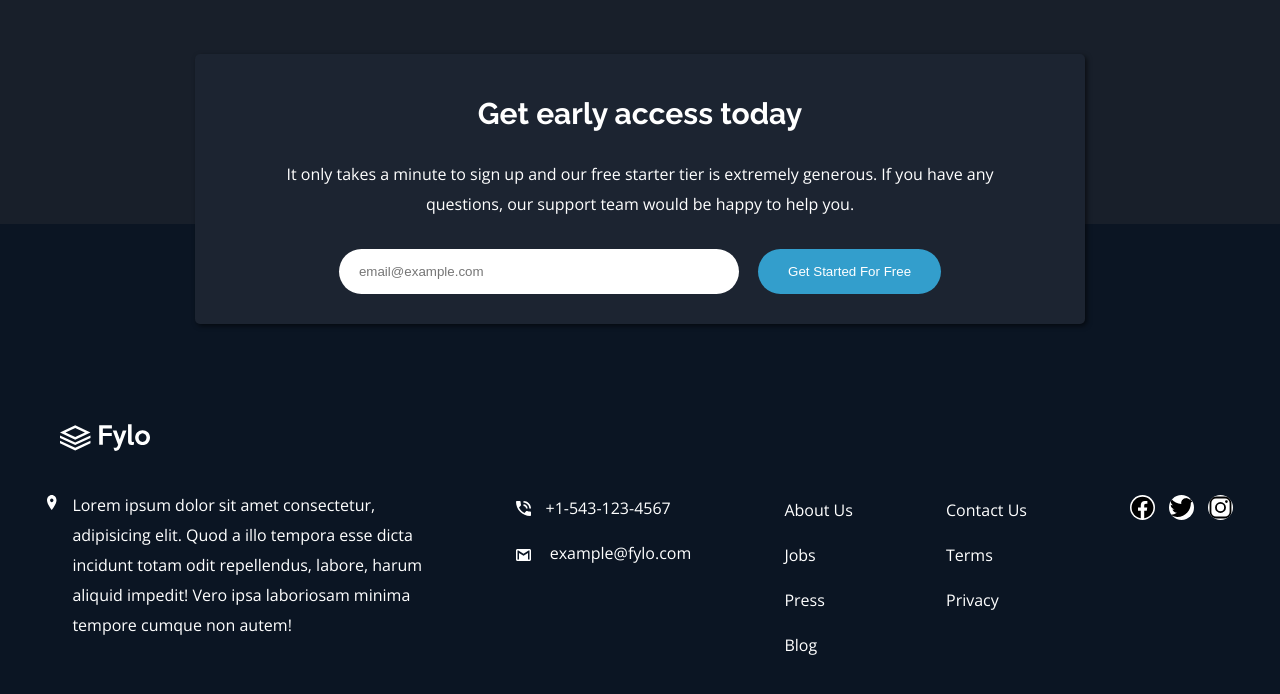
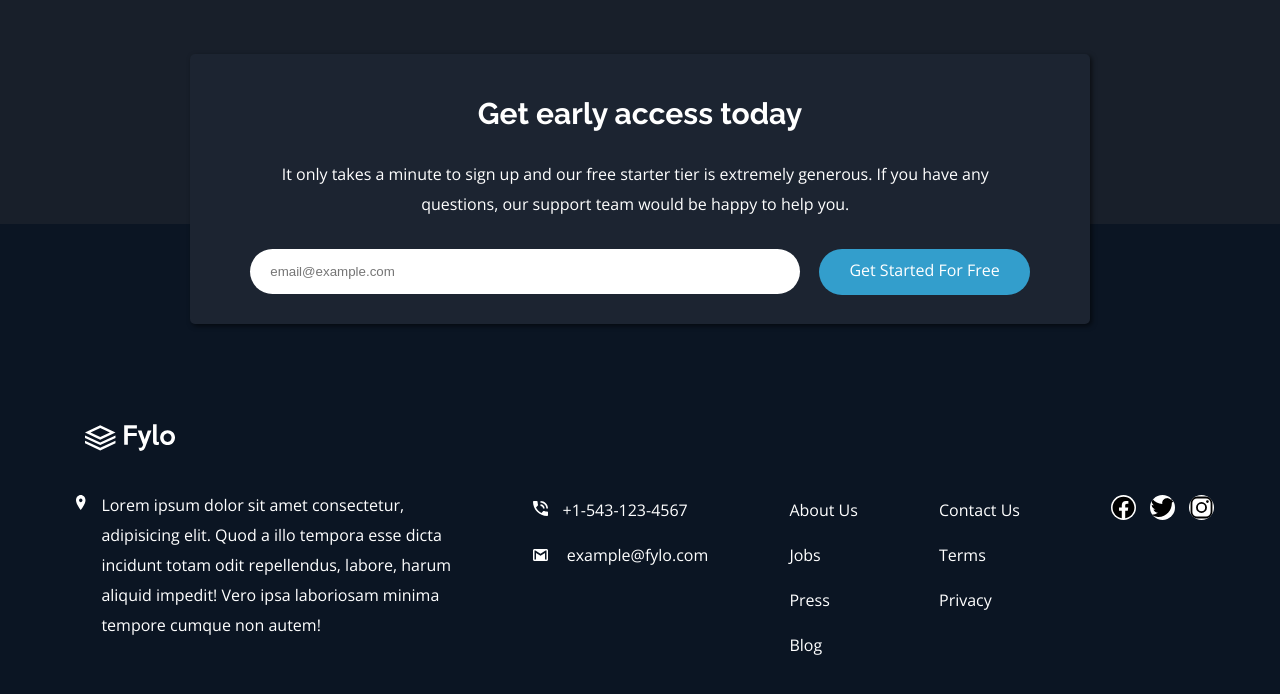
Before and after one commit to markshenrik/front-end-mentor-fylo, a plain HTML site: page index.html in a window 1280 px wide. Shown: the part 2650-3344 px from the top of the page. Drawn offline with nearby package versions, Linux system fonts and the light colour scheme.

Commit message:
Concluindo versão desktop do projeto

```diff
--- a/css/style.css
+++ b/css/style.css
@@ -20,12 +20,19 @@ h1, h2{
     width: 120px;
 }
 
+
+
 .menu{
     display: flex;
 }
 
 .header nav .menu li{
     margin-right: 30px;
+}
+
+.header nav .menu li a:hover{
+    font-weight: 700;
+    text-decoration: underline;
 }
 
 
@@ -55,6 +62,11 @@ h1, h2{
     background-color: hsl(198, 60%, 50%);
     padding: 15px 80px;
     border-radius: 30px;
+}
+
+.call-to-actions .intro-information a:hover{
+    background-color: hsl(176, 68%, 64%);
+    font-weight: 700;
 }
 
 main{
@@ -104,6 +116,11 @@ main .productive .stay-productive p{
 main .productive .stay-productive a{
     text-decoration: underline;
     color: hsl(176, 68%, 64%);
+}
+
+main .productive .stay-productive a:hover{
+    color: white;
+    font-weight: 700;
 }
 
 main .productive .stay-productive a::after{
@@ -184,20 +201,23 @@ main .email-container form{
 
 
 }
-main .email-container form #email-input{
+main .email-container form .email-input{
     border-radius: 30px;
-    padding-top: 15px;
-    padding-bottom: 15px;
-    padding-left: 20px;
+    padding: 15px 0 15px 20px;
     margin-right: 15px;
-    width: 400px;
-    margin-bottom: 0;
+    width: 550px;
 }
 
 main .email-container form .email-submit{
     background-color: hsl(198, 60%, 50%);
-    padding: 15px 30px;
+    padding: 10px 30px 14px;
     border-radius: 30px;
+
+}
+
+main .email-container form a:hover{
+    background-color: hsl(176, 68%, 64%);
+    font-weight: 700;
 }
 
 .footer{
@@ -207,7 +227,7 @@ main .email-container form .email-submit{
 }
 
 .footer .footer-logo{
-    padding-left: 60px;
+    padding-left: 85px;
 }
 
 .footer .footer-logo img{
@@ -220,6 +240,7 @@ main .email-container form .email-submit{
     align-items: flex-start;
     padding-bottom: 70px;
     padding-top: 35px;
+    margin: 0 25px;
 }
 
 .footer .contact .location{
@@ -229,6 +250,7 @@ main .email-container form .email-submit{
 
 .footer .contact .location img{
     height: 15px;
+    margin-left: 10px;
 }
 
 .footer .contact .location p{
@@ -253,9 +275,8 @@ main .email-container form .email-submit{
     margin-bottom: 15px;
 }
 
-.footer .contact .phone-email ul li a{
-    position: relative;
-    bottom: 2px;
+.footer .contact ul li a:hover{
+    font-weight: 700;
 }
 
 .footer .contact .social-icons img{
@@ -263,3 +284,10 @@ main .email-container form .email-submit{
     background-color: white;
     border-radius: 100%;
 }
+
+/*
+.footer .contact .social-icons a:hover{
+    border-color: hsl(176, 68%, 64%);
+    background-color: hsl(176, 68%, 64%);
+    border-radius: 50%;
+} */
--- a/index.html
+++ b/index.html
@@ -212,13 +212,9 @@
             type="text"
             placeholder="email@example.com"
             name=""
-            id="email-input"
+            class="email-input"
           />
-          <input
-            type="button"
-            value="Get Started For Free"
-            class="email-submit"
-          />
+          <a href="#" class="email-submit">Get Started For Free</a>
         </form>
       </div>
     </main>
@@ -283,18 +279,18 @@
         </div>
 
         <div class="social-icons">
-          <img
+          <a href="#"><img
             src="./fylo-dark-theme-landing-page-master/images/logo-facebook.svg"
             alt="Facebook icon"
-          />
-          <img
+          /></a>
+          <a href="#"><img
             src="./fylo-dark-theme-landing-page-master/images/logo-twitter.svg"
             alt="Twitter icon"
-          />
-          <img
+          /></a>
+          <a href="#"><img
             src="./fylo-dark-theme-landing-page-master/images/logo-instagram.svg"
             alt="Instagram icon"
-          />
+          /></a>
         </div>
       </div>
     </footer>
```
